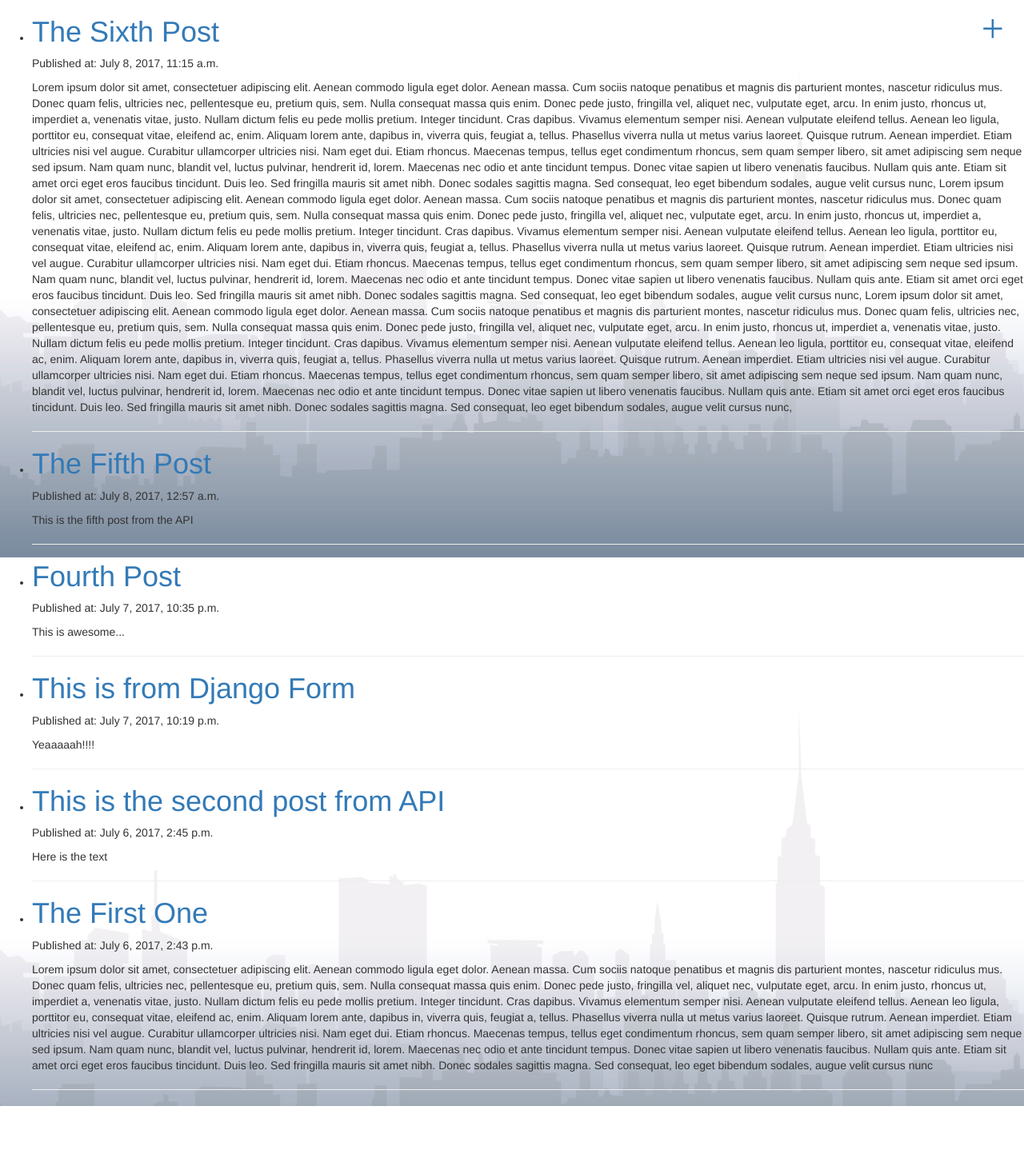
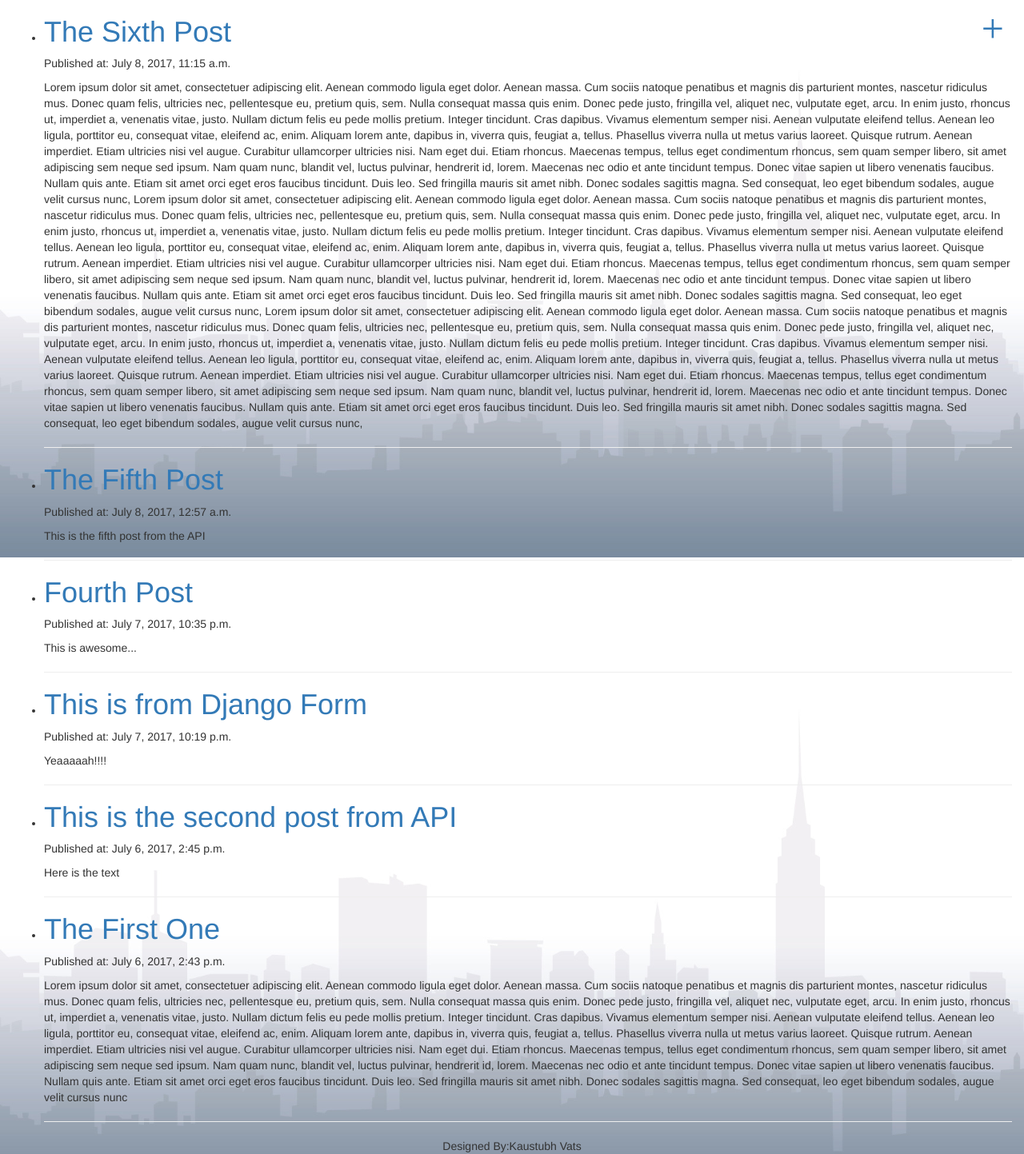
Before and after one commit to blitz007/DjangoBlog, a Django app: page / in a window 1280 px wide. Shown: the part 103-1546 px from the top of the page at 80% size. Before the commit the page ends 1486 px from the top, so only its background shows below. Run offline with Django 3.2, Linux system fonts and the light colour scheme; data comes from the database, SQL or seed files in the repository; some libraries are stand-ins or nearby versions; some web fonts are replaced.

Commit message:
Adjusted Padding

```diff
--- a/blog/static/index.css
+++ b/blog/static/index.css
@@ -32,8 +32,14 @@ body{
 	background-position: center-bottom;
 	background-attachment: fixed;
 	background-size: cover;
+
 }
 
 .post-form{
 	padding-left: 10px;
 }
+
+#main{
+	padding-left: 15px;
+	padding-right: 15px;
+}
--- a/blog/templates/blog/detail.html
+++ b/blog/templates/blog/detail.html
@@ -9,7 +9,8 @@
 <div id="header">
 <h1><a href="#">My Blog!!!</a></h1>
 </div>
-<h1>{{post.topic}}</h1>
+<div id="main">
+<h1 align="center">{{post.topic}}</h1>
 <p>{{post.content}}</p>
 <hr>
 <h2>Comments:</h2>
@@ -24,5 +25,5 @@
         {{ form.as_p }}
         <button type="submit" class="save btn btn-default">Save</button>
     </form>
-
+</div>
 </body>
--- a/blog/templates/blog/index.html
+++ b/blog/templates/blog/index.html
@@ -10,13 +10,13 @@
 <h1><a href="#">My Blog!!!</a></h1>
 <a href="{% url 'post_new' %}" class="top-menu"><span class="glyphicon glyphicon-plus" aria-hidden="true" id="glyph"></span></a>
 </div>
-
+<div id="main">
 {% if latest_list %}
 	<ul>
 	{% for post in latest_list %}
 		<li><a href='/{{post.id}}'><h1>{{post.topic}}</h1></a></li>
 		<p>Published at: {{post.pub_date}}</p>
-		<p>{{post.content}}</p>
+		<p>{{post.content}}<br /></p>
 		<hr>
 	{% endfor %}
 	</ul>
@@ -24,4 +24,6 @@
 	<p>No Posts are available.</p>
 
 {% endif %}
+</div>
 </body>
+<footer><div align="center">Designed By:Kaustubh Vats</div></footer>
```
